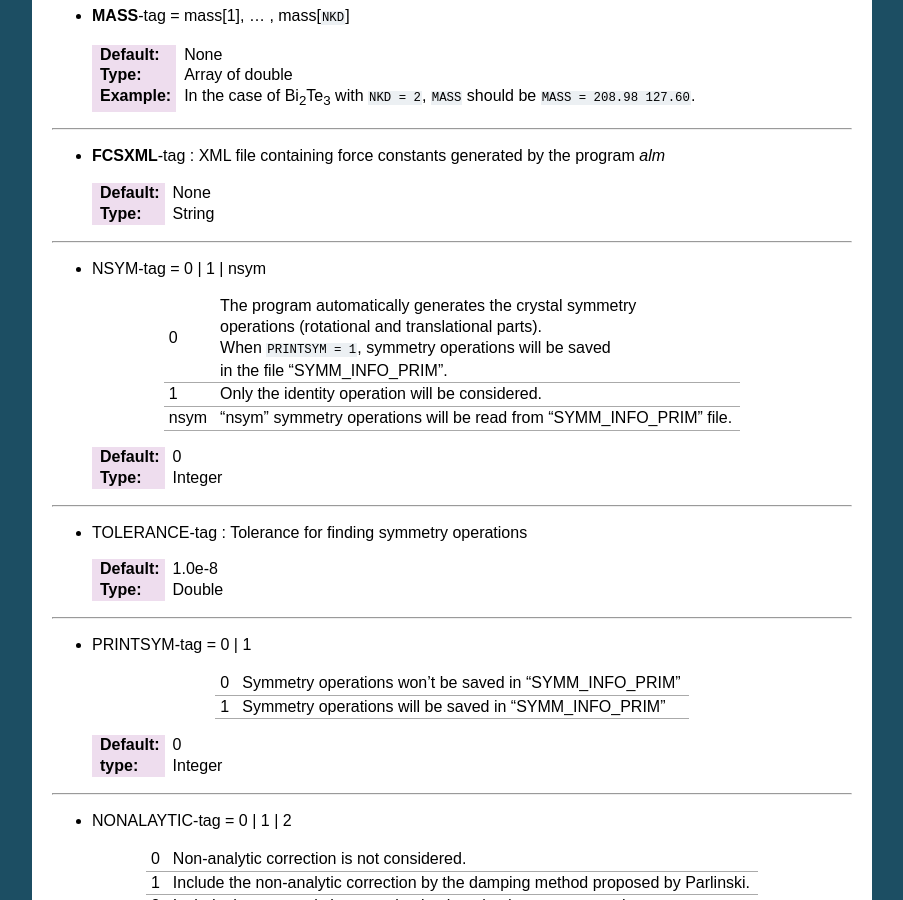
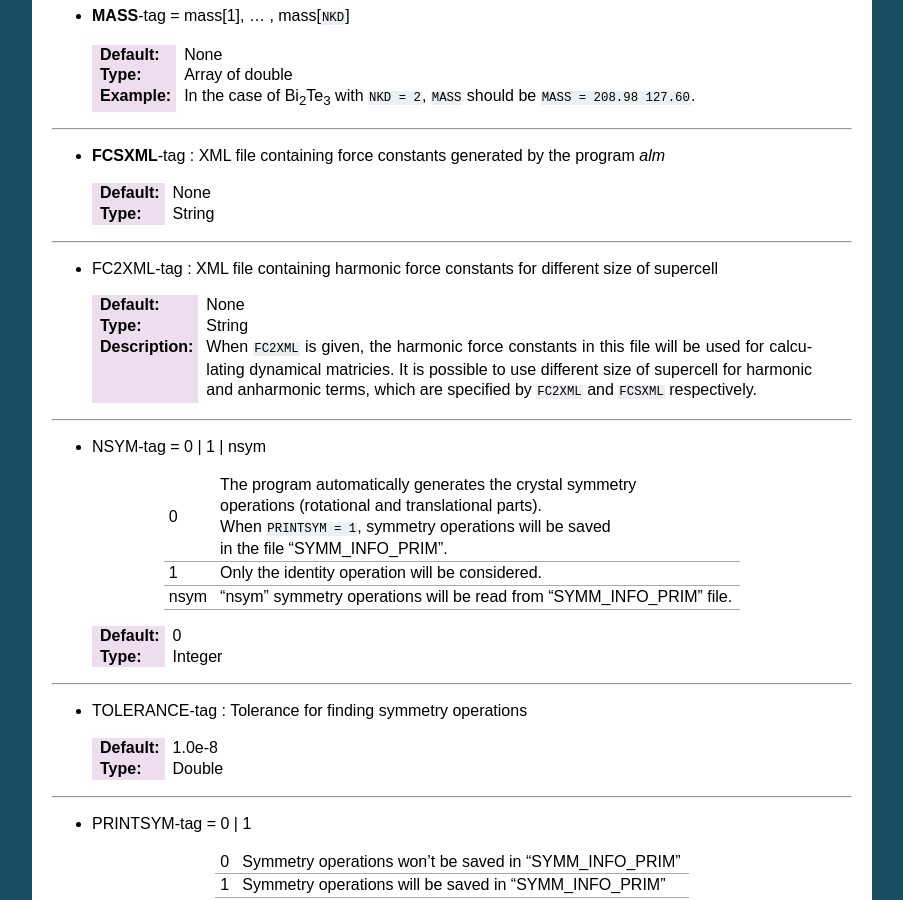
Before and after one commit to ttadano/alamode, a Sphinx documentation site: the page built from docs/source/input/inputanphon.rst, in a window 1280 px wide and 900 px high, scrolled down 965 px. Shown: the whole window, without its empty margins (198-1101 px from the left). Built offline with Sphinx 7.4.7, drawn with Linux system fonts in a browser that asks for light colours.

Commit message:
Updated manual

`````diff
--- a/docs/source/input/inputalm.rst
+++ b/docs/source/input/inputalm.rst
@@ -304,6 +304,8 @@ This field is necessary when ``MODE = fitting``.
    3   | In addition to ``ICONST = 2``, constraints for rotational invariance
        | between (``NORDER`` + 1)th order and (``NORDER`` + 2)th order, which
        | are zero, will be considered.
+  11   | Same as ``ICONST = 1`` but the constraint is imposed algebraically
+       | rather than numerically.
  ===== =========================================================================
 
  :Default: 1
--- a/docs/source/input/inputanphon.rst
+++ b/docs/source/input/inputanphon.rst
@@ -73,6 +73,14 @@ List of input variables
 
  :Default: None
  :Type: String
+
+````
+
+* FC2XML-tag : XML file containing harmonic force constants for different size of supercell
+
+ :Default: None
+ :Type: String
+ :Description: When ``FC2XML`` is given, the harmonic force constants in this file will be used for calculating dynamical matricies. It is possible to use different size of supercell for harmonic and anharmonic terms, which are specified by ``FC2XML`` and ``FCSXML`` respectively.
 
 ````
 
`````
Also changed, not shown: other parts of docs/source/input/inputalm.rst (+1 -1 lines).
